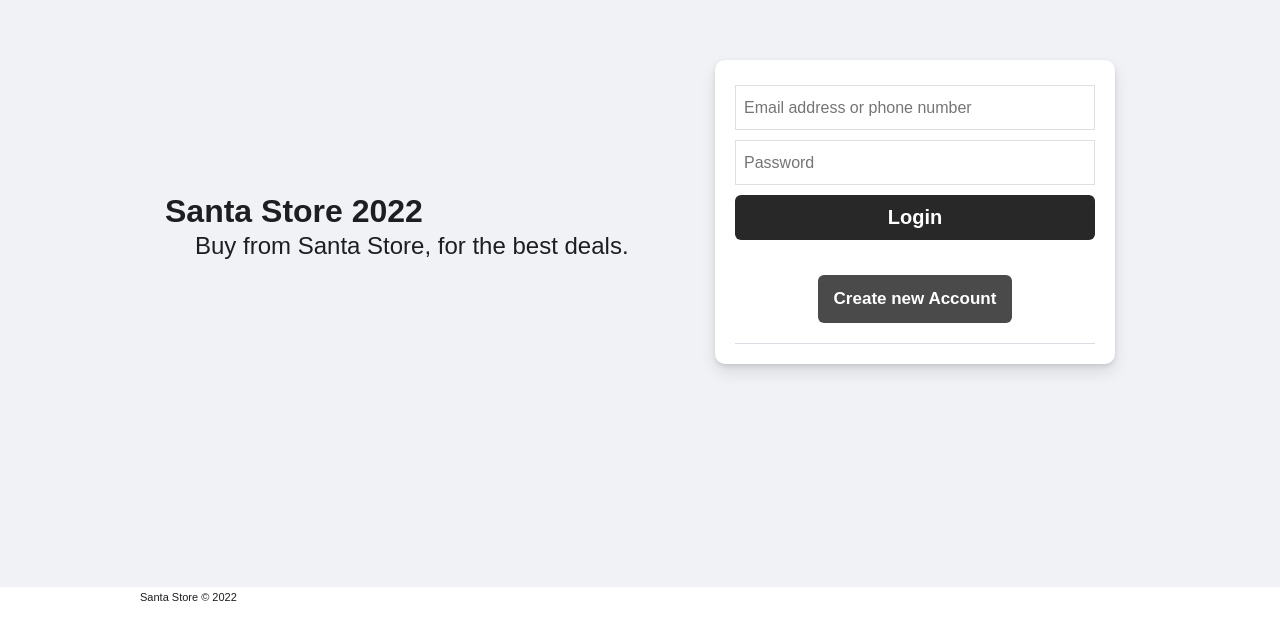
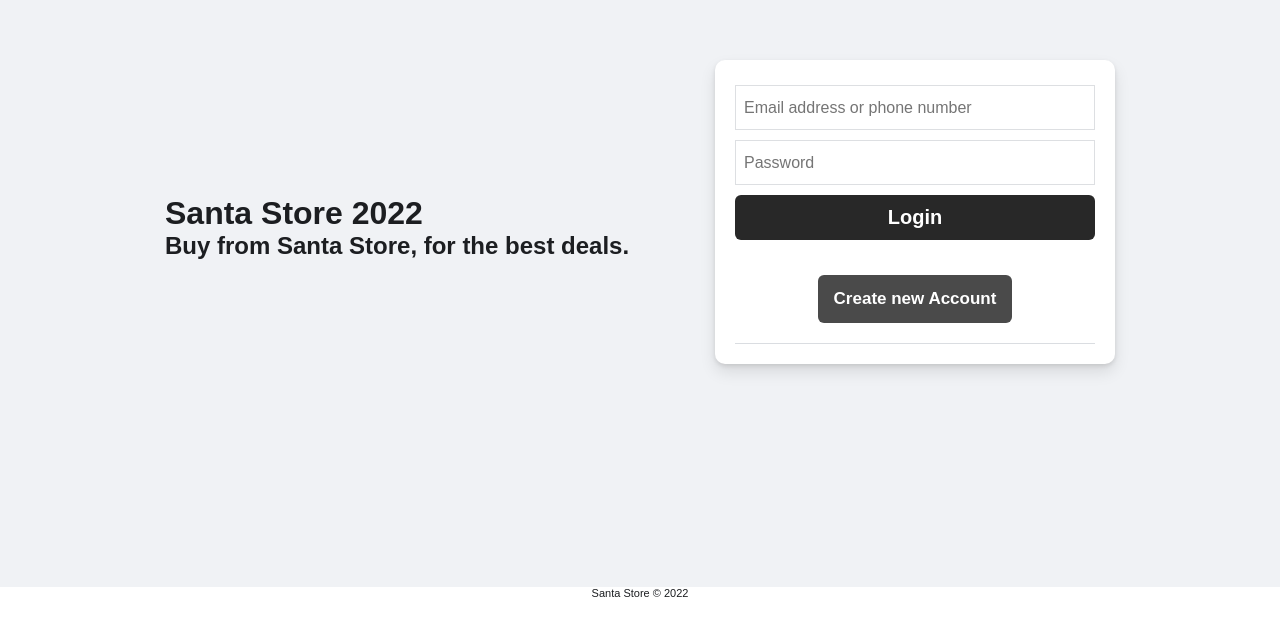
Before and after one commit to hikalg/MindX-JSI07-Project, a website: page pages/login.html in a window 1280 px wide. Shown: the part 133-772 px from the top of the page. Drawn offline with Linux system fonts and the light colour scheme.

Commit message:
Update login.css

```diff
--- a/styles/pages/login.css
+++ b/styles/pages/login.css
@@ -48,7 +48,7 @@ footer {
     max-width: 400px;
 }
 
-.colm-logo h2 {
+.colm-logo h2 h1 {
     font: 26px;
     font-weight: 400;
     padding: 0 30px;
@@ -178,4 +178,7 @@ footer ol li a:hover {
 
 footer small {
     font-size: 11px;
+    display: flex;
+    justify-content: center;
+    align-items: center;
 }
```
